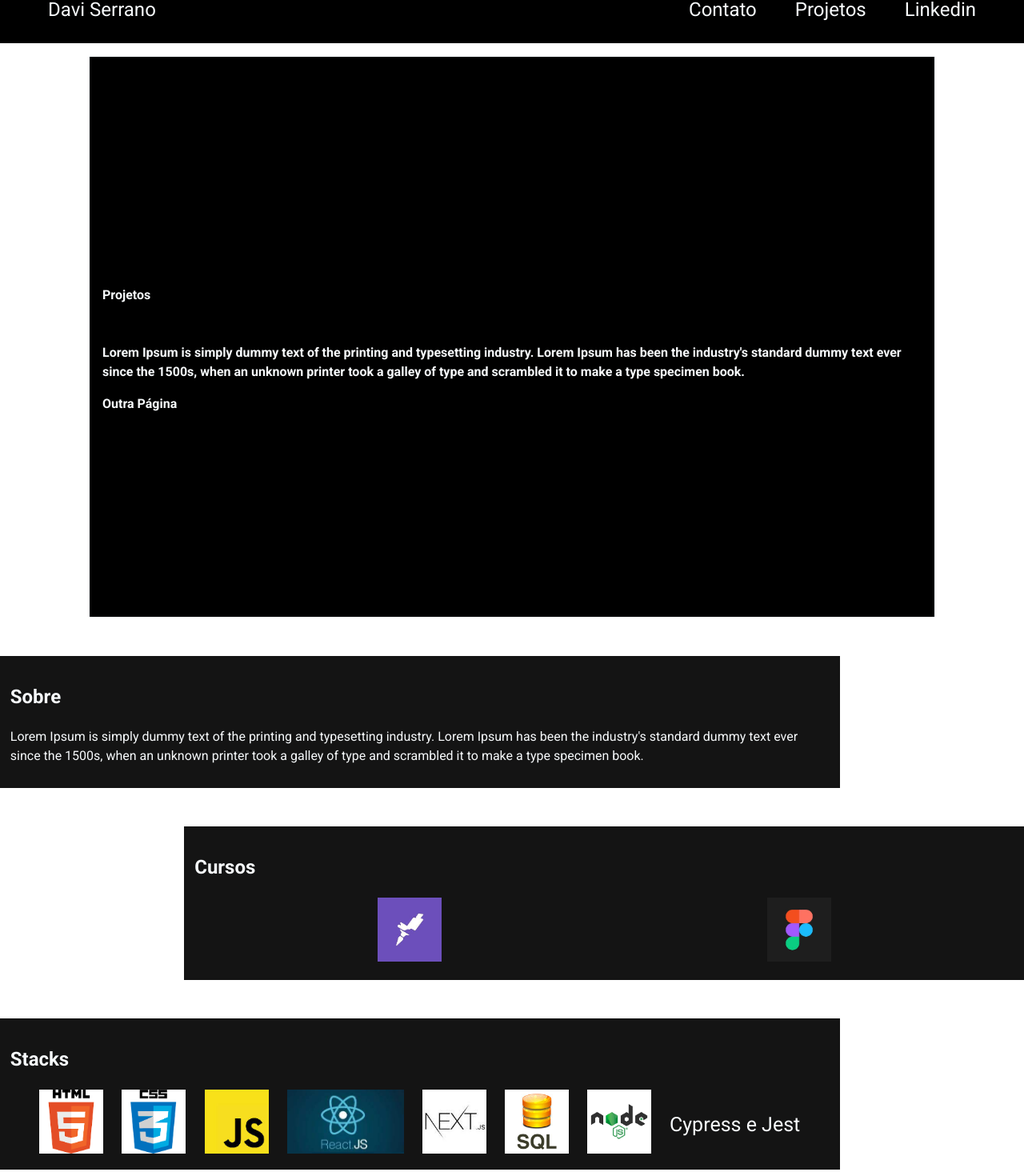
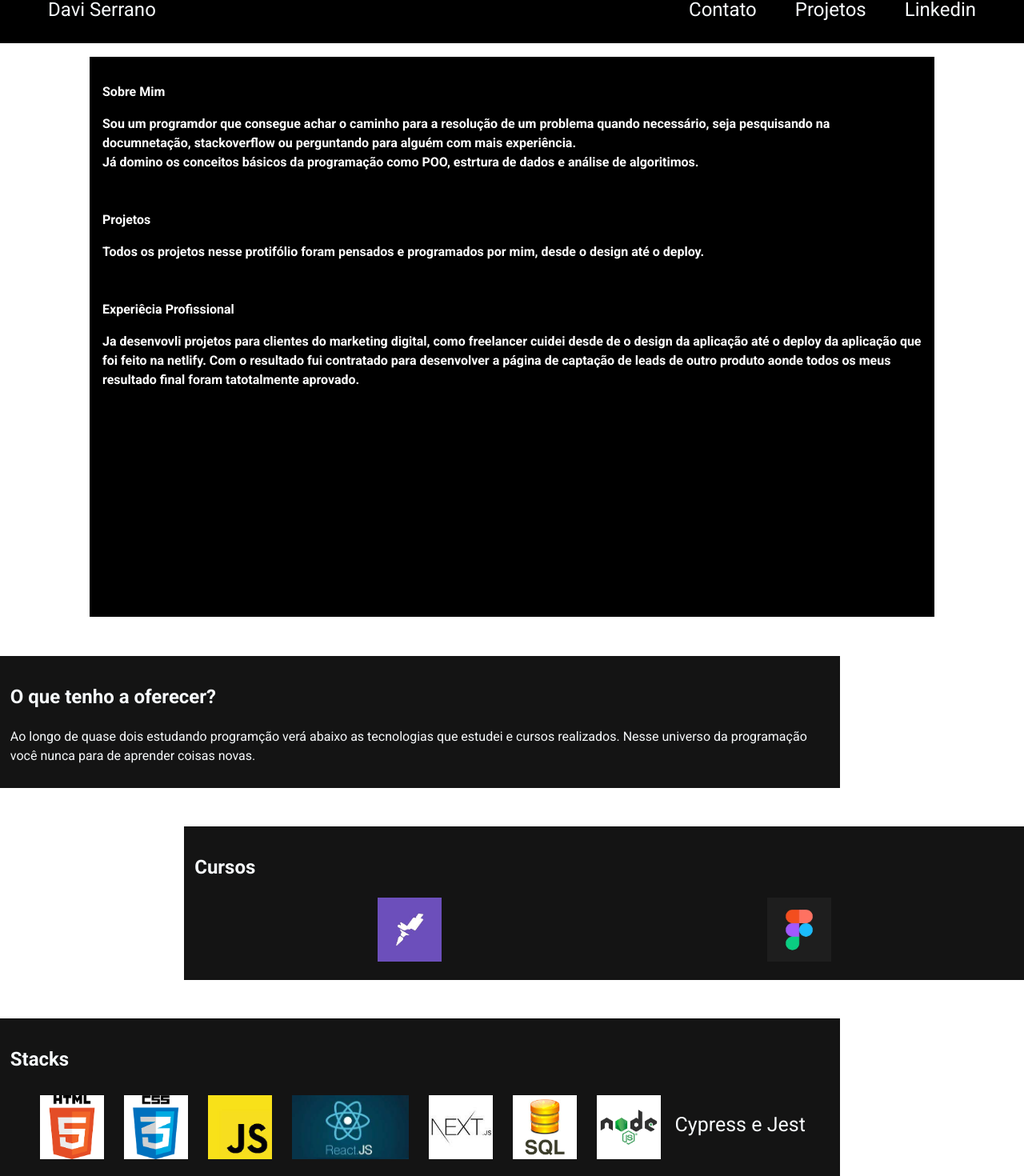
Before and after one commit to Davi-Serrano/porti, a Next.js app: page / in a window 1280 px wide. Shown: the part 30-1500 px from the top of the page at 80% size. Built offline with nearby package versions, Linux system fonts and the light colour scheme.

Commit message:
trabalahndo aqui

```diff
--- a/src/components/Slide.tsx
+++ b/src/components/Slide.tsx
@@ -2,48 +2,44 @@ import { Flex, Text } from "@chakra-ui/react"
 import { useState } from "react"
 
 export function SlidePage(){
-    const myBackground = ["black","white", "gray"]
-    const [ Item, setItem] =  useState(0)
-
-      function hadnleSetBackgroundImage(){
-        if( Item > 1){
-            setItem(0)
-        }  else {
-            setItem(Item + 1)
-        }
-      }
-
-      setTimeout(()=> hadnleSetBackgroundImage(), 500000)
 
     return(
         <Flex
             flexDir="column"
-            justify="center"
+            justify="start"
             align="space-around"
-            bg={myBackground[Item]}
+            bg="#000"
             mt="1em"
             mx="auto"
             px="1em"
             h="700px"
             w="80%"
             fontWeight="bold"
-            color={myBackground[Item - 1]}
+            color="white"
             border="1px solid"
-            borderColor={myBackground[Item - 1]}
         >
-            <Text mt="2em">Projetos</Text>
+            <Text mt="2em" mb="0">Sobre Mim</Text>
+            <Text >
+                Sou um programdor que consegue achar o caminho para a resolução de um problema
+                quando necessário, seja pesquisando na documnetação, stackoverflow ou perguntando para alguém com mais experiência.<br></br>
+                Já domino os conceitos básicos da programação como POO, estrtura de dados e análise de algoritimos.
 
-            <Text mt="2em">
-                Lorem Ipsum is simply dummy text of the printing and typesetting
-                industry. Lorem Ipsum has been the industry's standard dummy text ever since the 1500s, when an unknown printer took a
-                galley of type and scrambled it to make a type specimen book.
             </Text>
 
-            <Flex
-                onClick={hadnleSetBackgroundImage}
-            >
-                Outra Página
-            </Flex>
+            <Text mt="2em" mb="0">Projetos</Text>
+            <Text >
+                Todos os projetos nesse protifólio foram pensados e programados por mim,
+                desde o design até o deploy.
+            </Text>
+
+            <Text mt="2em" mb="0">Experiêcia Profissional</Text>
+            <Text >
+                Ja desenvovli projetos para clientes do marketing digital, como freelancer cuidei desde de o design da aplicação
+                até o deploy da aplicação que foi feito na netlify. Com o resultado fui contratado para desenvolver a página de captação de leads
+                de outro produto aonde todos os meus resultado final foram tatotalmente aprovado.
+            </Text>
+
+
          </Flex>
     )
 }
--- a/src/pages/index.tsx
+++ b/src/pages/index.tsx
@@ -16,11 +16,9 @@ export default function Home() {
             mt="3em"
             w="80%"
           >
-            <Text as="h2">Sobre</Text>
+            <Text as="h2">O que  tenho a oferecer?</Text>
             <Text as="p">
-               Lorem Ipsum is simply dummy text of
-               the printing and typesetting industry. Lorem Ipsum has been the industry's standard dummy text ever since
-               the 1500s, when an unknown printer took a galley of type and scrambled it to make a type specimen book.
+               Ao longo de quase dois estudando programção verá abaixo as tecnologias que estudei e cursos realizados. Nesse universo da programação você nunca para de aprender coisas novas.
              </Text>
          </Box>
 
@@ -49,14 +47,14 @@ export default function Home() {
             mt="3em"
 >
             <Text as="h2">Stacks</Text>
-            <Flex justify="space-around" fontSize="25px" px="1em">
-                  <Image src="./html.png" alt="HTML" h="80px"/>
-                  <Image src="./css.png" alt="CSS" h="80px"/>
-                  <Image src="./js.jpg" alt="JavaScript" h="80px"/>
-                  <Image src="./react.jpg" alt="ReactJS" h="80px"/>
-                  <Image src="./nextjs.jpg" alt="NextJS" h="80px"/>
-                  <Image src="./sql.jpg" alt="SQL" h="80px"/>
-                  <Image src="./node.png" alt="NodeJS" h="80px"/>
+            <Flex justify="space-around" flexWrap="wrap" fontSize="25px" px="1em">
+                  <Image m=".3em" src="./html.png" alt="HTML" h="80px"/>
+                  <Image m=".3em" src="./css.png" alt="CSS" h="80px"/>
+                  <Image m=".3em" src="./js.jpg" alt="JavaScript" h="80px"/>
+                  <Image m=".3em" src="./react.jpg" alt="ReactJS" h="80px"/>
+                  <Image m=".3em" src="./nextjs.jpg" alt="NextJS" h="80px"/>
+                  <Image m=".3em" src="./sql.jpg" alt="SQL" h="80px"/>
+                  <Image m=".3em" src="./node.png" alt="NodeJS" h="80px"/>
                   <Text>Cypress e Jest</Text>
              </Flex>
          </Box>
```
